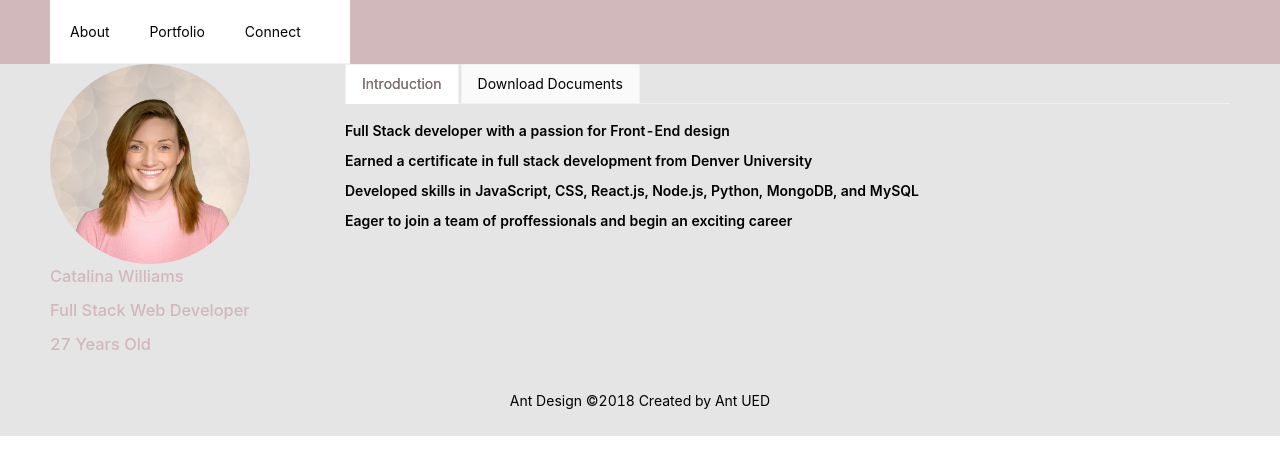
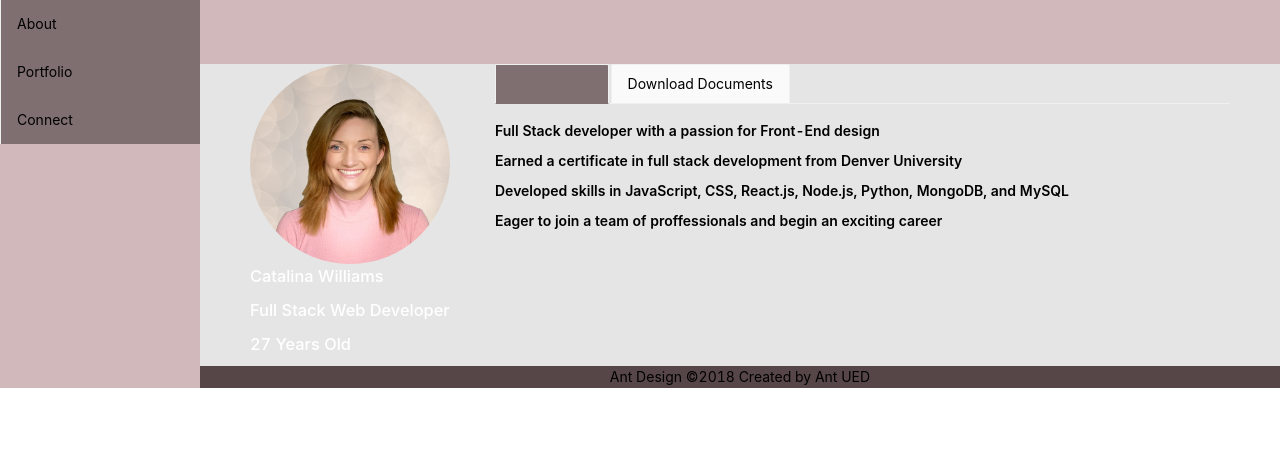
Before and after one commit to catalinarose1361/Full-Stack-Portfolio, a React (Create React App) app: page / in a window 1280 px wide. Shown: the top 474 px of the page. Built offline with nearby package versions, Linux system fonts and the light colour scheme.

Commit message:
updated the layout to include a side bar menu. Theme colors have also been updated

```diff
--- a/craco.config.js
+++ b/craco.config.js
@@ -12,18 +12,21 @@ module.exports = {
                   '@link-color': '#574647', // link color
 
 // @font-size-base: 14px; // major text font size
-                  '@heading-color': '#d1b8bb', // heading text color
+                  '@heading-color': '#ffffff', // heading text color
                   '@text-color': '#000000', // major text color
-                  '@text-color-secondary': '#ffffff', // secondary text color
+                  '@text-color-secondary': '#7f6f70', // secondary text color
                   // Layout
                   '@layout-body-background': '#e5e5e5',
                   '@layout-header-background': '#d1b8bb',
                   '@layout-header-height': '64px',
                   '@layout-header-padding': '0 50px',
                   '@layout-header-color': '@text-color',
-                  '@layout-footer-padding': '24px 50px',
-                  '@layout-footer-background': '@layout-body-background',
-// @layout-sider-background: @layout-header-background;
+                  '@layout-footer-padding': '0 50px',
+                  '@layout-footer-background': '#574647',
+                  '@layout-sider-background': '@layout-header-background',
+                  // Base background color for most components
+                  '@component-background': '#7f6f70',
+                  '@layout-sider-background-light': '#d1b8bb'
 // @layout-trigger-height: 48px;
 // @layout-trigger-background: #002140;
 // @layout-trigger-color: #fff;
--- a/src/components/NavTabs.js
+++ b/src/components/NavTabs.js
@@ -1,16 +1,15 @@
 import React from "react";
-import {  Menu } from 'antd'
-import { Typography } from 'antd'
-import Granim from 'react-granim'
+import {  Layout, Menu} from 'antd'
+const { Sider } = Layout;
 
 
-const { Title } = Typography;
 
 function NavTabs(props) {
   return (
 
 <>
-    <Menu style={{ width: 300  }} mode="horizontal">
+    <Sider>
+    <Menu style={{ width: 200 }} mode="vertical-right">
       <Menu.Item className="nav-item">
         <a
           href="#about"
@@ -43,7 +42,7 @@ function NavTabs(props) {
 
 
     </Menu>
-
+    </Sider>
   </>
   );
 }
--- a/src/components/PortfolioContainer.js
+++ b/src/components/PortfolioContainer.js
@@ -1,7 +1,7 @@
 import React, { Component } from "react";
 import NavTabs from "./NavTabs";
 import { Layout } from 'antd';
-import Granim from 'react-granim'
+
 import About from "./pages/About";
 import Portfolio from "./pages/Portfolio";
 import Connect from "./pages/Connect";
@@ -33,23 +33,24 @@ class PortfolioCont extends Component {
 
   render() {
     return (
-        <Layout className="layout">
-
-        <Header>
-
+      <Layout>
 
           <NavTabs
           currentPage={this.state.currentPage}
           handlePageChange={this.handlePageChange}
-        />
-        </Header>
+          />
+
+
+
+        <Layout className="layout">
+          <Header></Header>
         <Content style={{ padding: '0 50px' }}>
 
         {this.renderPage()}
         </Content>
         <Footer style={{ textAlign: 'center' }}>Ant Design ©2018 Created by Ant UED</Footer>
       </Layout>
-
+   </Layout>
     )
   }
 }
--- a/src/components/Projects.js
+++ b/src/components/Projects.js
@@ -13,7 +13,7 @@ function Projects(props) {
 
     <Card
       hoverable
-      style={{width: 250}}
+      style={{width: 300}}
       cover={
         <Carousel afterChange={onChange}>
     <div>
```
